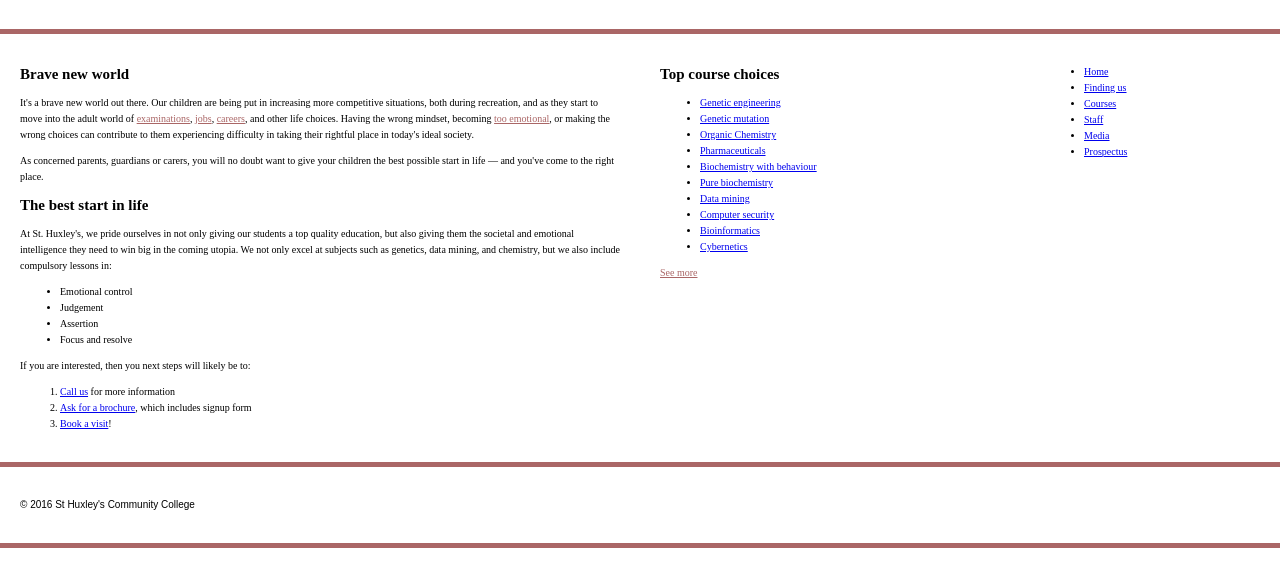
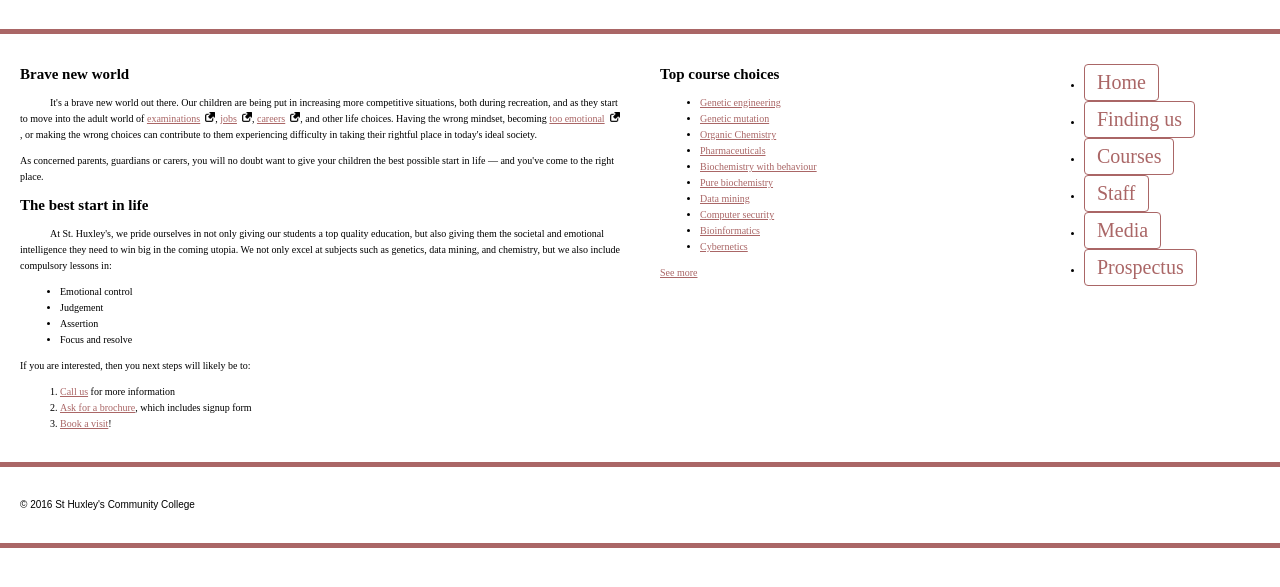
Before and after one commit to azepeda9/typesetting, a plain HTML site: page index.html in a window 1280 px wide. Shown: the part 59-646 px from the top of the page. Drawn offline with Linux system fonts and the light colour scheme.

Commit message:
Update style.css

```diff
--- a/style.css
+++ b/style.css
@@ -65,7 +65,7 @@ header, footer {
     text-align: center;
   }
 }
-a.button {
+nav a {
   display: inline-block;
   padding: 6px 12px;
   border: 1px solid #a66;
@@ -79,12 +79,39 @@ a.button {
   cursor: pointer;
 }
 
-a.button:hover {
+nav a:hover {
   background-color: #f0e0e0;
   border-color: #933;
   color: #933;
 }
 
-a.linkColor{
+aside a{
   color:#a66
 }
+
+a{
+  color:#a66
+}
+
+a:hover{
+  text-decoration: none;
+}
+
+h2 + p{
+  text-indent: 30px;
+}
+
+a[href^="http"]:not([href*="yourwebsite.com"])::after {
+  content: "";
+  display: inline-block;
+  width: 10px;
+  height: 10px;
+  margin-left: 5px;
+  background-image: url('external-link-52.png');
+  background-size: contain;
+  background-repeat: no-repeat;
+}
+
+aside a:visited{
+  color: #a66;
+}
```
